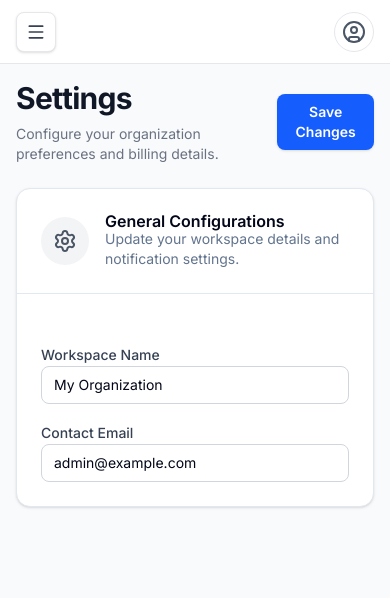
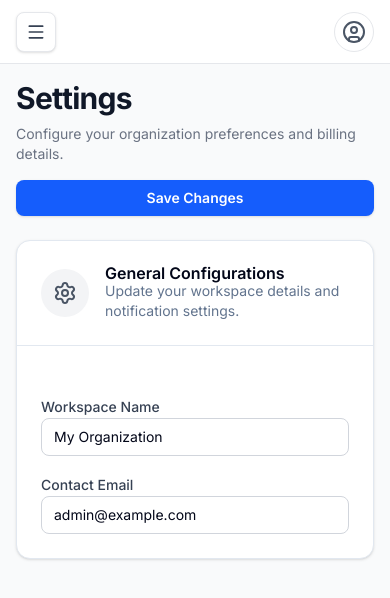
Before and after one commit to pgt030410-debug/nextjs-webdesign-study, a Next.js app: page /settings in a window 390 px wide. Shown: the top 598 px of the page. Built offline with nearby package versions, Linux system fonts and the light colour scheme; no server answers.

Commit message:
style: improve mobile readability of headers on users and settings pages

```diff
--- a/src/app/(dashboard)/settings/page.tsx
+++ b/src/app/(dashboard)/settings/page.tsx
@@ -5,14 +5,14 @@ import { Settings as SettingsIcon } from 'lucide-react';
 export default function SettingsPage() {
     return (
         <div className="space-y-6">
-            <div className="flex items-center justify-between">
+            <div className="flex flex-col sm:flex-row sm:items-center justify-between gap-4 sm:gap-0">
                 <div>
                     <h1 className="text-3xl font-bold tracking-tight text-gray-900">Settings</h1>
                     <p className="mt-2 text-sm text-gray-500">
                         Configure your organization preferences and billing details.
                     </p>
                 </div>
-                <button className="rounded-md bg-blue-600 px-4 py-2 text-sm font-semibold text-white shadow-sm hover:bg-blue-500 transition-colors">
+                <button className="rounded-md bg-blue-600 px-4 py-2 text-sm font-semibold text-white shadow-sm hover:bg-blue-500 transition-colors shrink-0">
                     Save Changes
                 </button>
             </div>
--- a/src/app/(dashboard)/users/page.tsx
+++ b/src/app/(dashboard)/users/page.tsx
@@ -5,14 +5,14 @@ import { Users as UsersIcon } from 'lucide-react';
 export default function UsersPage() {
     return (
         <div className="space-y-6">
-            <div className="flex items-center justify-between">
+            <div className="flex flex-col sm:flex-row sm:items-center justify-between gap-4 sm:gap-0">
                 <div>
                     <h1 className="text-3xl font-bold tracking-tight text-gray-900">Users</h1>
                     <p className="mt-2 text-sm text-gray-500">
                         Manage your organization's team members and permissions here.
                     </p>
                 </div>
-                <button className="rounded-md bg-blue-600 px-4 py-2 text-sm font-semibold text-white shadow-sm hover:bg-blue-500 transition-colors">
+                <button className="rounded-md bg-blue-600 px-4 py-2 text-sm font-semibold text-white shadow-sm hover:bg-blue-500 transition-colors shrink-0">
                     Invite User
                 </button>
             </div>
```
